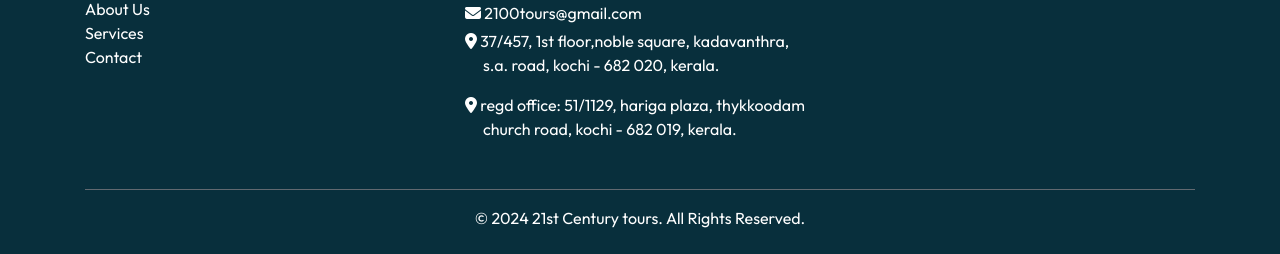
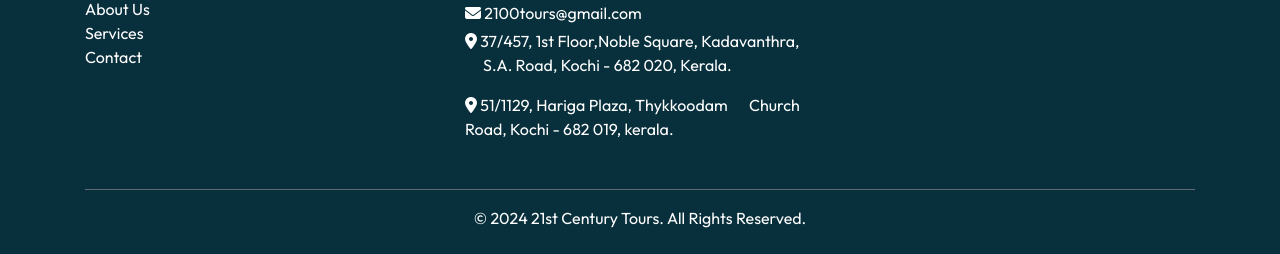
Before and after one commit to enelistra/Zillion_21sttravel_finished, a plain HTML site: page index.html in a window 1280 px wide. Shown: the part 2386-2640 px from the top of the page. Drawn offline with nearby package versions, Linux system fonts and the light colour scheme.

Commit message:
Update index.html

```diff
--- a/index.html
+++ b/index.html
@@ -518,8 +518,8 @@
                         <p class="mb-1" style="font-family: 'Outfit', sans-serif;"><i class="fas fa-envelope"></i> 2100tours@gmail.com</p>
                         <p style="font-family: 'Outfit', sans-serif;"><i class="fas fa-map-marker-alt"></i>
                             <!-- Tour Operations - Domestic & Outbound -->
-                             37/457, 1st floor,noble square, kadavanthra, <span style="margin-left: 18px;">s.a. road, kochi - 682 020, kerala.</span></p>
-                            <p style="font-family: 'Outfit', sans-serif;"><i class="fas fa-map-marker-alt"></i> regd office: 51/1129, hariga plaza, thykkoodam <span style="margin-left: 18px;">church road, kochi - 682 019, kerala.</span>
+                             37/457, 1st Floor,Noble Square, Kadavanthra, <span style="margin-left: 18px;">S.A. Road, Kochi - 682 020, Kerala.</span></p>
+                            <p style="font-family: 'Outfit', sans-serif;"><i class="fas fa-map-marker-alt"></i> 51/1129, Hariga Plaza, Thykkoodam <span style="margin-left: 18px;">Church Road, Kochi - 682 019, kerala.</span>
                         </p>
                     </div>
 
@@ -541,7 +541,7 @@
                 </div>
                 <hr class="bg-secondary">
                 <div class="text-center">
-                    <p class="mb-0" style="font-family: 'Outfit', sans-serif;">&copy; 2024 21st Century tours. All Rights Reserved.</p>
+                    <p class="mb-0" style="font-family: 'Outfit', sans-serif;">&copy; 2024 21st Century Tours. All Rights Reserved.</p>
                 </div>
             </div>
         </footer>
```
